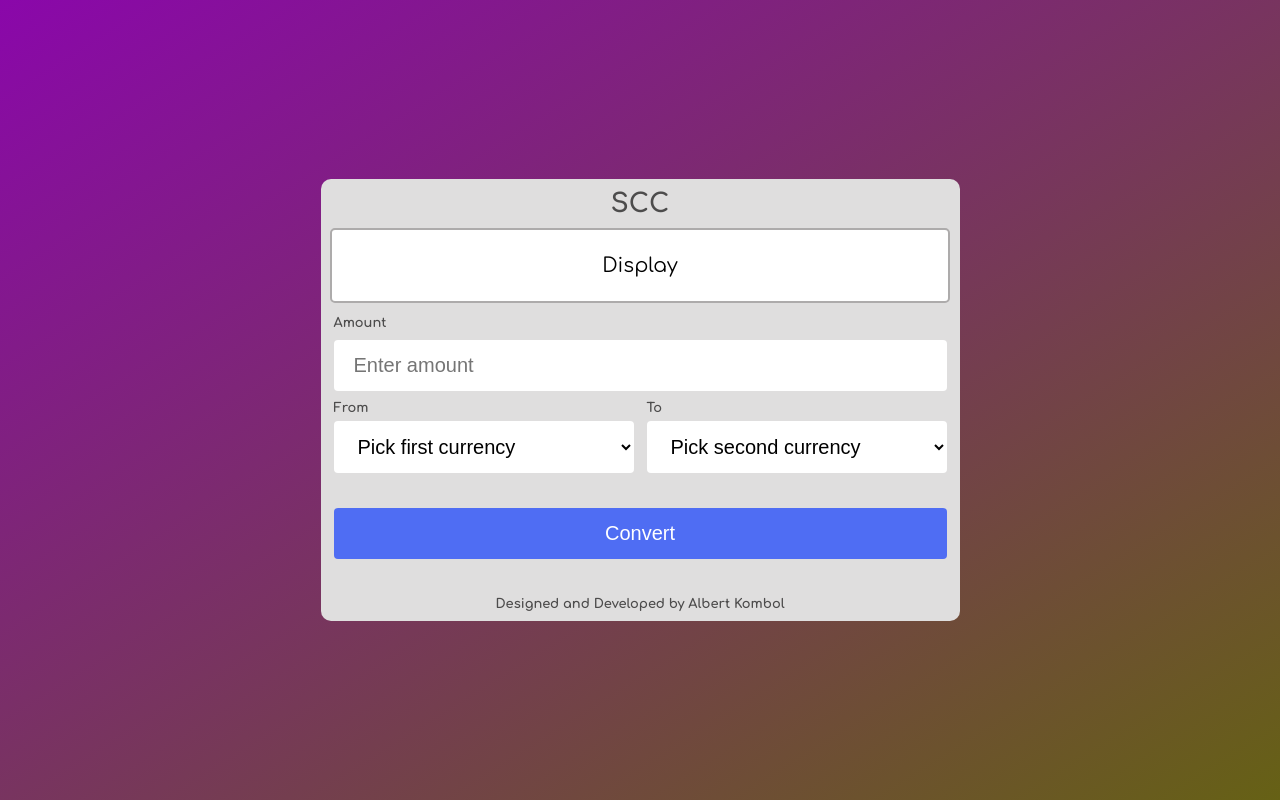
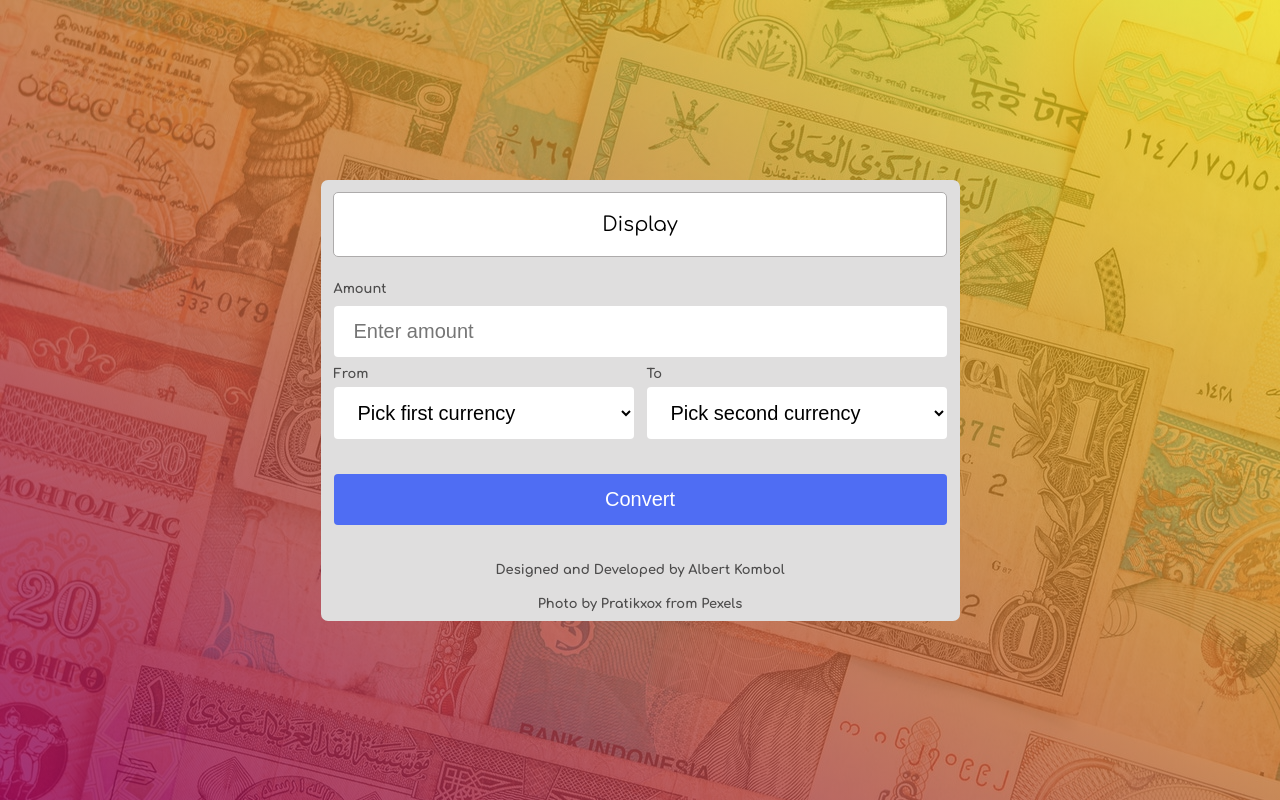
Before and after one commit to kalush89/simple-currency-converter, a plain HTML site: page index.html in a window 1280 px wide. Drawn offline with Linux system fonts and the light colour scheme.

Commit message:
Add files

```diff
--- a/css/main.css
+++ b/css/main.css
@@ -8,39 +8,43 @@
 body {
     font-family: 'Comfortaa', cursive;
     font-size: 13px;
-    background: linear-gradient(to bottom right, rgb(138, 7, 170), rgb(102, 97, 21)) no-repeat;
+    background:linear-gradient(to top right, rgba(156, 4, 93, 0.781), rgba(255, 238, 0, 0.699)), url('/img/currencies.jpg');
+    object-fit: cover;
     display: flex;
     justify-content: center;
     align-items: center;
     flex-direction: column;
     min-height: 100vh;
 }
-
+/* background: linear-gradient(to bottom right, rgb(138, 7, 170), rgb(102, 97, 21)) no-repeat;
+    */
 main {
     display: flex;
     flex-direction: column;
     justify-content: center;
     background-color: rgb(223, 222, 222);
     max-width: 350px;
-    border-radius: 10px;
+    border-radius: 7px;
 }
 
-main > h1 {
+/*main > h1 {
     text-transform: uppercase;
     font-weight: 700;
     color: rgb(77, 76, 76);
     align-self: center;
     margin: 10px 0;
+}*/
+main > div {
+    margin: .6em;
 }
-
 main > #display {
     text-align: center;
     align-self: center;
-    padding: 1.2em .5em;
+    padding: 1em;
     background-color: rgb(255, 255, 255);
     border-radius: 5px 5px 5px 5px;
-    border: 2px solid rgb(173, 171, 171);
-    width: 97%;
+    border: 1px solid rgb(173, 171, 171);
+    width: 300px;
     font-size: 20px;
 }
 
@@ -64,7 +68,6 @@ input[type="number"], select {
 
 input[type="submit"] {
     width: 300px;
-    /*inconsistent width in firefox vs chrome fix */
     padding: 14px 20px;
     margin: 8px 0;
     font-size: 20px;
@@ -108,7 +111,7 @@ p {
     }
 
     main > #display {
-        width: 97%;
+        width: 96%;
     }
     main > form {
         grid-template: repeat(5, min-content) / 1fr 1fr;
--- a/index.html
+++ b/index.html
@@ -11,7 +11,6 @@
 
 
     <main>
-        <h1>scc</h1>
         <div id="display">Display</div>
 
         <form action="#">
@@ -20,7 +19,7 @@
 
             <label for="from" id="from-label">From</label>
             <select name="from" id="from">
-                <option class="placeholder" value="" selected>Pick first currency</option>
+            <option class="placeholder" value="" selected>Pick first currency</option>
             <option value="australia">Australia</option>
             <option value="canada">Canada</option>
             <option value="usa">USA</option>
@@ -28,7 +27,7 @@
 
             <label for="to" id="to-label">To</label>
             <select name="to" id="to">
-                <option class="placeholder" value="" selected>Pick second currency</option>
+            <option class="placeholder" value="" selected>Pick second currency</option>
             <option value="australia">Australia</option>
             <option value="canada">Canada</option>
             <option value="usa">USA</option>
@@ -38,6 +37,7 @@
         </form>
 
         <p>Designed and Developed by Albert Kombol</p>
+        <p>Photo by Pratikxox from Pexels</p>
     </main>
 </body>
 </html>
--- /dev/null
+++ b/js/main.js
@@ -0,0 +1 @@
+'use strict';
```
Also changed, not shown: img/currencies.jpg (added).
